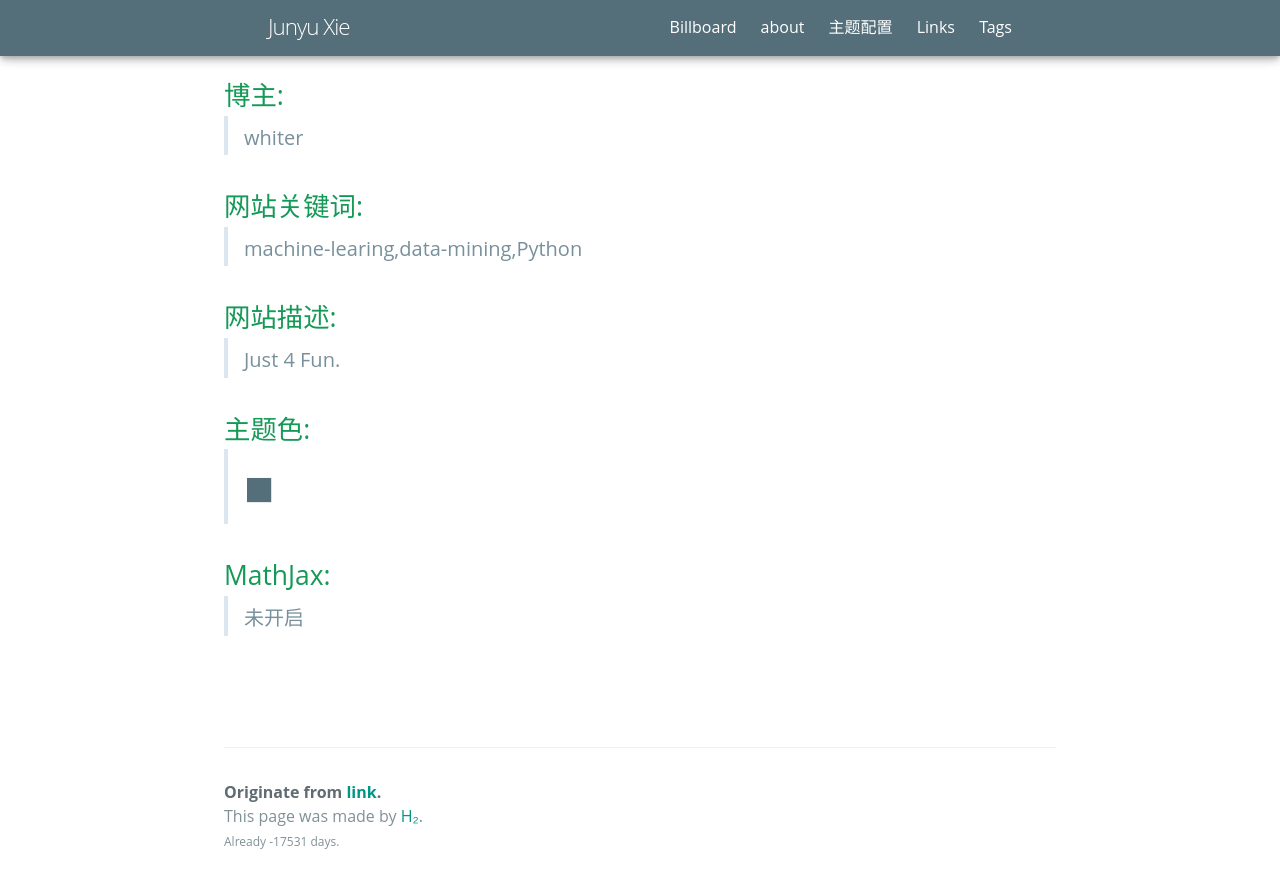
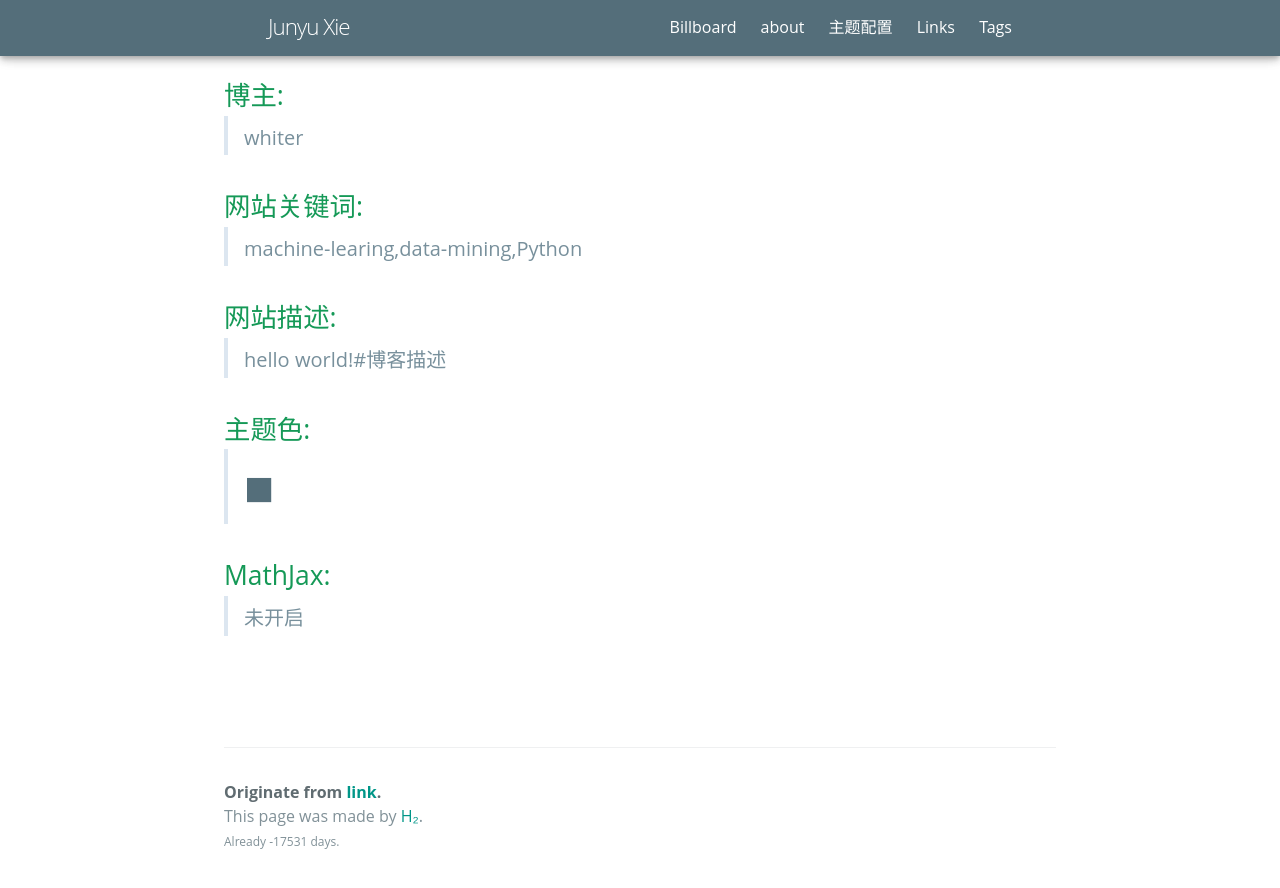
Before and after one commit to whiterr/whiterr.github.io, a Jekyll site: the page built from config/infor.html, in a window 1280 px wide and 900 px high, scrolled down 639 px. Shown: the top 888 px of the window. Built offline with Jekyll 4.4.1, drawn with Linux system fonts in a browser that asks for light colours; some web fonts are replaced.

Commit message:
some text update

```diff
--- a/_config.yml
+++ b/_config.yml
@@ -1,5 +1,5 @@
 title: Junyu Xie #博客标题
-description: Just 4 Fun. #博客描述
+description:  hello world!#博客描述
 keywords: machine-learing,data-mining,Python #博客关键字
 author: "whiter"
 
```
Also changed, not shown: 2 other files.
